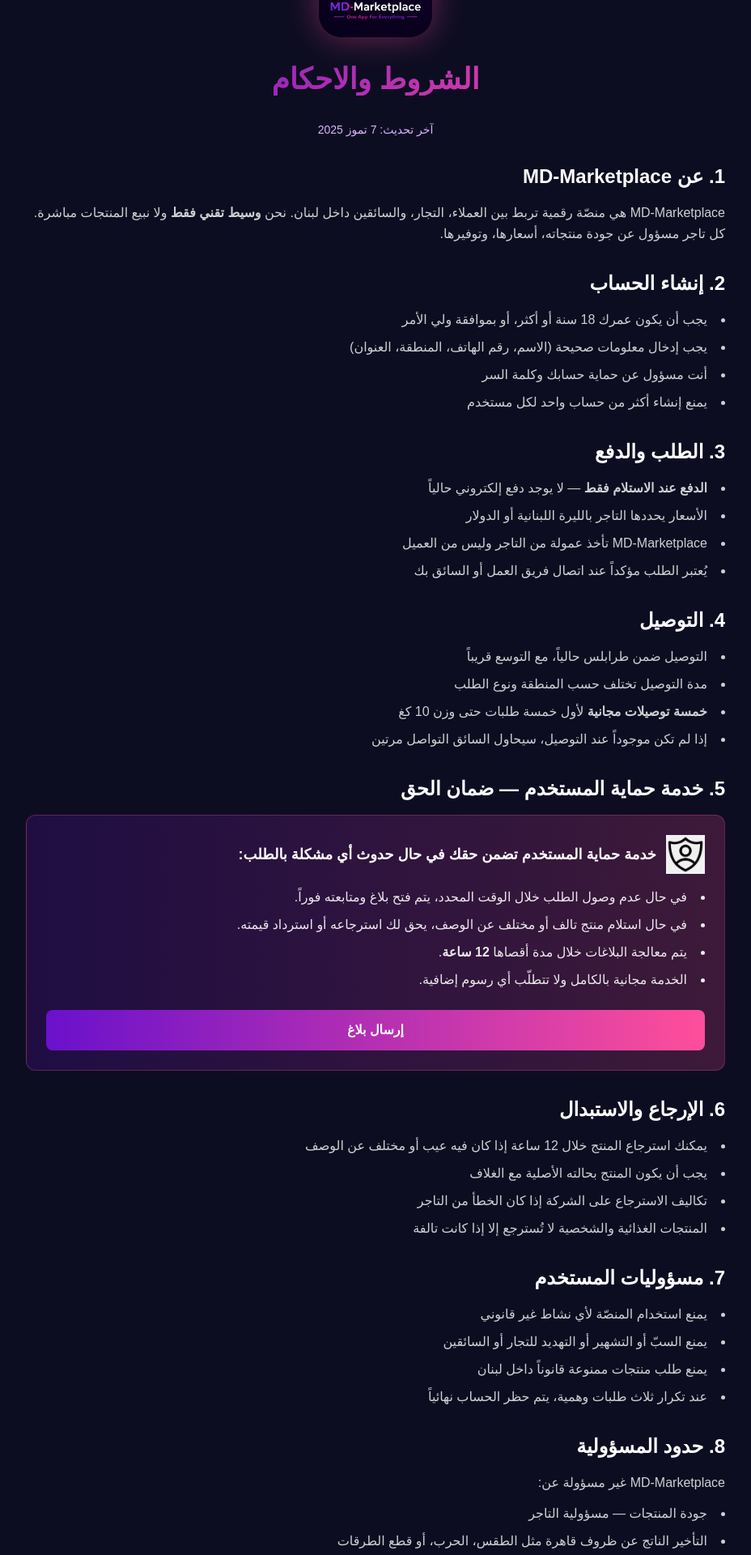
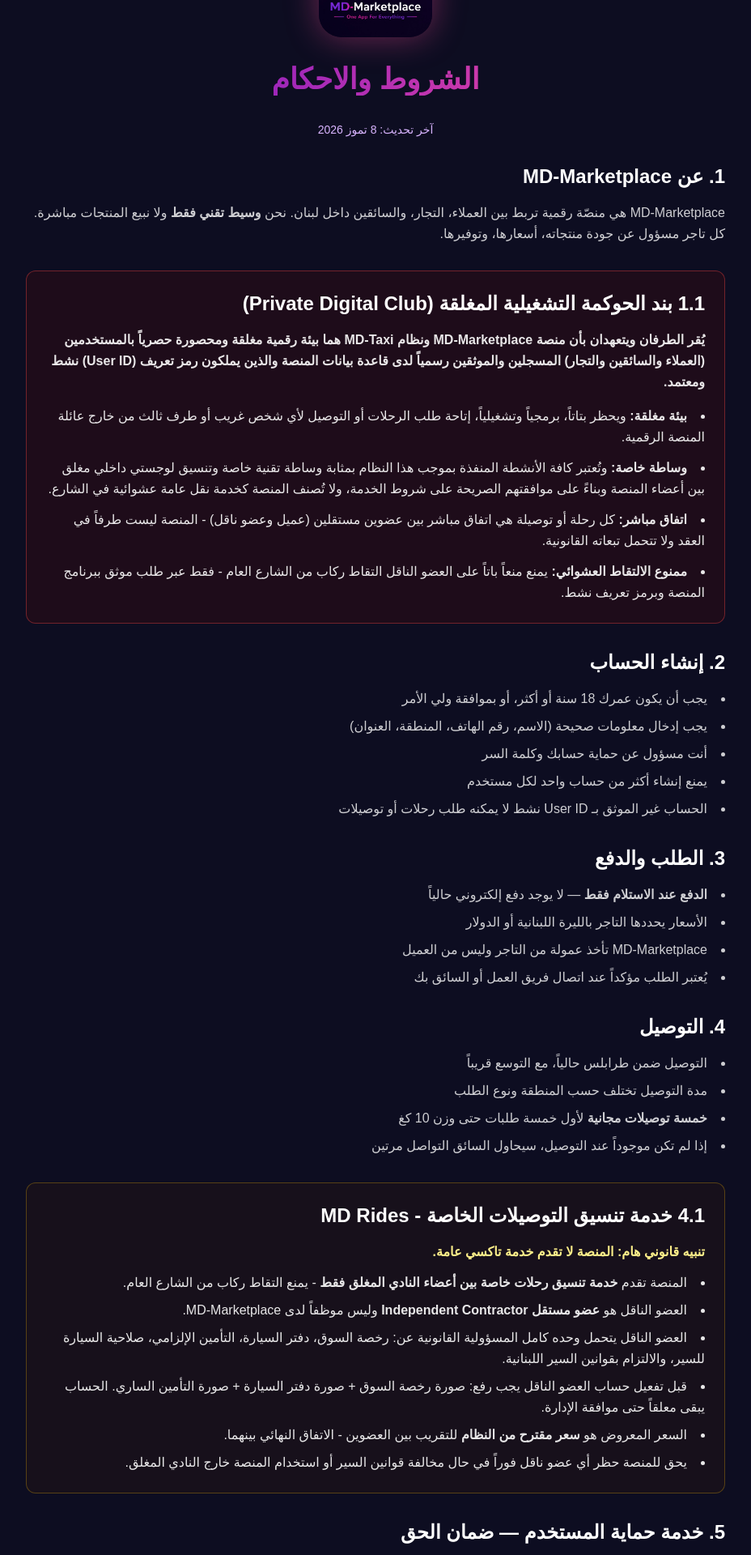
Before and after one commit to mjahto18-ui/MD-Marketplace, a Next.js app: page /terms in a window 1280 px wide. Shown: the part 184-2104 px from the top of the page at 81% size, without its empty margins (176-1104 px from the left). Built offline with nearby package versions, Linux system fonts and the light colour scheme.

Commit message:
Revise terms and conditions for MD-Marketplace
Updated terms and conditions with new descriptions, keywords, and legal disclaimers. Changed the last update date and adjusted the governing law location.

```diff
--- a/app/terms/page.jsx
+++ b/app/terms/page.jsx
@@ -4,11 +4,11 @@ import Image from 'next/image'
 
 export const metadata = {
   title: "الشروط والأحكام - حقوقك وضماناتك | MD-Marketplace",
-  description: "اقرأ شروط وأحكام MD-Marketplace: دفع عند الاستلام، 5 توصيلات مجانية، خدمة حماية المستخدم، سياسة الإرجاع خلال 12 ساعة، ومسؤوليات العميل والتاجر. آخر تحديث تموز 2025.",
-  keywords: ["شروط واحكام MD Marketplace", "ضمان حق العميل", "سياسة الارجاع لبنان"],
+  description: "اقرأ شروط وأحكام MD-Marketplace: نادي رقمي خاص مغلق، وساطة تقنية فقط، دفع عند الاستلام، 5 توصيلات مجانية، خدمة حماية المستخدم، سياسة الإرجاع خلال 12 ساعة. آخر تحديث تموز 2026.",
+  keywords: ["شروط واحكام MD Marketplace", "ضمان حق العميل", "سياسة الارجاع لبنان", "نادي رقمي خاص"],
   openGraph: {
     title: "الشروط والأحكام - MD-Marketplace",
-    description: "دفع عند الاستلام - حماية المستخدم - إرجاع خلال 12 ساعة",
+    description: "نادي رقمي خاص مغلق - وساطة تقنية فقط - دفع عند الاستلام - حماية المستخدم",
     url: "https://www.md-marketplace.store/terms",
     siteName: "MD-Marketplace",
     locale: "ar_LB",
@@ -49,7 +49,7 @@ export default function TermsPage() {
 
         <div className="space-y-8 text-white/80 leading-relaxed">
 
-          <p className="text-sm text-purple-300 text-center">آخر تحديث: 7 تموز 2025</p>
+          <p className="text-sm text-purple-300 text-center">آخر تحديث: 8 تموز 2026</p>
 
           <section>
             <h2 className="text-2xl font-bold text-white mb-4">1. عن MD-Marketplace</h2>
@@ -60,6 +60,28 @@ export default function TermsPage() {
             </p>
           </section>
 
+          {/* بند الحوكمة التشغيلية المغلقة - بند الحماية الاساسي */}
+          <section className="bg-red-950/30 border border-red-500/40 rounded-xl p-6">
+            <h2 className="text-2xl font-bold text-white mb-4">1.1 بند الحوكمة التشغيلية المغلقة (Private Digital Club)</h2>
+            <p className="text-white/90 mb-4 font-semibold">
+              يُقر الطرفان ويتعهدان بأن منصة MD-Marketplace ونظام MD-Taxi هما بيئة رقمية مغلقة ومحصورة حصرياً بالمستخدمين (العملاء والسائقين والتجار) المسجلين والموثقين رسمياً لدى قاعدة بيانات المنصة والذين يملكون رمز تعريف (User ID) نشط ومعتمد.
+            </p>
+            <ul className="list-disc list-inside space-y-3 text-white/90">
+              <li>
+                <strong>بيئة مغلقة:</strong> ويحظر بتاتاً، برمجياً وتشغيلياً، إتاحة طلب الرحلات أو التوصيل لأي شخص غريب أو طرف ثالث من خارج عائلة المنصة الرقمية.
+              </li>
+              <li>
+                <strong>وساطة خاصة:</strong> وتُعتبر كافة الأنشطة المنفذة بموجب هذا النظام بمثابة وساطة تقنية خاصة وتنسيق لوجستي داخلي مغلق بين أعضاء المنصة وبناءً على موافقتهم الصريحة على شروط الخدمة، ولا تُصنف المنصة كخدمة نقل عامة عشوائية في الشارع.
+              </li>
+              <li>
+                <strong>اتفاق مباشر:</strong> كل رحلة أو توصيلة هي اتفاق مباشر بين عضوين مستقلين (عميل وعضو ناقل) - المنصة ليست طرفاً في العقد ولا تتحمل تبعاته القانونية.
+              </li>
+              <li>
+                <strong>ممنوع الالتقاط العشوائي:</strong> يمنع منعاً باتاً على العضو الناقل التقاط ركاب من الشارع العام - فقط عبر طلب موثق ببرنامج المنصة وبرمز تعريف نشط.
+              </li>
+            </ul>
+          </section>
+
           <section>
             <h2 className="text-2xl font-bold text-white mb-4">2. إنشاء الحساب</h2>
             <ul className="list-disc list-inside space-y-2">
@@ -67,6 +89,7 @@ export default function TermsPage() {
               <li>يجب إدخال معلومات صحيحة (الاسم، رقم الهاتف، المنطقة، العنوان)</li>
               <li>أنت مسؤول عن حماية حسابك وكلمة السر</li>
               <li>يمنع إنشاء أكثر من حساب واحد لكل مستخدم</li>
+              <li>الحساب غير الموثق بـ User ID نشط لا يمكنه طلب رحلات أو توصيلات</li>
             </ul>
           </section>
 
@@ -87,6 +110,20 @@ export default function TermsPage() {
               <li>مدة التوصيل تختلف حسب المنطقة ونوع الطلب</li>
               <li><strong>خمسة توصيلات مجانية</strong> لأول خمسة طلبات حتى وزن 10 كغ</li>
               <li>إذا لم تكن موجوداً عند التوصيل، سيحاول السائق التواصل مرتين</li>
+            </ul>
+          </section>
+
+          {/* بند خدمة التوصيلات الخاصة - بدل كلمة تاكسي */}
+          <section className="bg-yellow-950/20 border border-yellow-500/30 rounded-xl p-6">
+            <h2 className="text-2xl font-bold text-white mb-4">4.1 خدمة تنسيق التوصيلات الخاصة - MD Rides</h2>
+            <p className="text-yellow-200 font-semibold mb-3">تنبيه قانوني هام: المنصة لا تقدم خدمة تاكسي عامة.</p>
+            <ul className="list-disc list-inside space-y-2 text-white/90">
+              <li>المنصة تقدم <strong>خدمة تنسيق رحلات خاصة بين أعضاء النادي المغلق فقط</strong> - يمنع التقاط ركاب من الشارع العام.</li>
+              <li>العضو الناقل هو <strong>عضو مستقل Independent Contractor</strong> وليس موظفاً لدى MD-Marketplace.</li>
+              <li>العضو الناقل يتحمل وحده كامل المسؤولية القانونية عن: رخصة السوق، دفتر السيارة، التأمين الإلزامي، صلاحية السيارة للسير، والالتزام بقوانين السير اللبنانية.</li>
+              <li>قبل تفعيل حساب العضو الناقل يجب رفع: صورة رخصة السوق + صورة دفتر السيارة + صورة التأمين الساري. الحساب يبقى معلقاً حتى موافقة الإدارة.</li>
+              <li>السعر المعروض هو <strong>سعر مقترح من النظام</strong> للتقريب بين العضوين - الاتفاق النهائي بينهما.</li>
+              <li>يحق للمنصة حظر أي عضو ناقل فوراً في حال مخالفة قوانين السير أو استخدام المنصة خارج النادي المغلق.</li>
             </ul>
           </section>
 
@@ -126,6 +163,7 @@ export default function TermsPage() {
               <li>يمنع السبّ أو التشهير أو التهديد للتجار أو السائقين</li>
               <li>يمنع طلب منتجات ممنوعة قانوناً داخل لبنان</li>
               <li>عند تكرار ثلاث طلبات وهمية، يتم حظر الحساب نهائياً</li>
+              <li>يمنع استخدام المنصة لالتقاط ركاب من الشارع خارج نظام الطلب الموثق</li>
             </ul>
           </section>
 
@@ -140,6 +178,16 @@ export default function TermsPage() {
             </ul>
           </section>
 
+          {/* بند اخلاء مسؤولية النقل */}
+          <section className="bg-green-950/20 border border-green-500/30 rounded-xl p-6">
+            <h2 className="text-2xl font-bold text-white mb-4">8.1 إخلاء مسؤولية النقل والسيارات</h2>
+            <p className="text-white/90 leading-relaxed">
+              يقر العميل والعضو الناقل بأن MD-Marketplace لا تملك أسطول نقل ولا تشغل سيارات أجرة عمومية ولا تملك نمر حمراء، ولا توظف سائقين.
+              دور المنصة محصور بالوساطة التقنية بين أعضاء موثقين داخل نادي رقمي خاص مغلق.
+              أي مخالفة لقوانين السير أو النقل أو عدم قانونية سيارة العضو الناقل يتحملها العضو الناقل وحده بشكل كامل، ويحق للمنصة حظره فوراً دون تعويض ودون أي مسؤولية قانونية على المنصة.
+            </p>
+          </section>
+
           <section>
             <h2 className="text-2xl font-bold text-white mb-4">9. تعديل الشروط</h2>
             <p>يحق لـ MD-Marketplace تعديل الشروط في أي وقت. تصبح التعديلات سارية بعد <strong>سبعة أيام</strong> من نشرها. استمرارك باستخدام التطبيق يعني موافقتك على الشروط الجديدة.</p>
@@ -147,7 +195,7 @@ export default function TermsPage() {
 
           <section>
             <h2 className="text-2xl font-bold text-white mb-4">10. القانون الحاكم</h2>
-            <p>تخضع هذه الشروط للقانون اللبناني. أي نزاع يتم حله عبر المحاكم اللبنانية المختصة في <strong>بيروت</strong>.</p>
+            <p>تخضع هذه الشروط للقانون اللبناني. أي نزاع يتم حله عبر المحاكم اللبنانية المختصة في <strong>طرابلس</strong>.</p>
           </section>
 
           <section>
@@ -155,6 +203,13 @@ export default function TermsPage() {
             <p>لأي استفسار قانوني أو حقوقي: واتساب 9613177653</p>
           </section>
 
+          <section className="bg-[#1A1A33] border border-purple-500/20 rounded-xl p-6">
+            <h2 className="text-xl font-bold text-white mb-3">12. الموافقة الصريحة على النادي المغلق</h2>
+            <p className="text-white/80">
+              بإنشائك حساب وتفعيلك User ID نشط، أنت تقر صراحة بأنك عضو في نادي رقمي خاص مغلق Private Digital Club، وأنك توافق على جميع بنود الحوكمة المغلقة، وأنك لن تستخدم المنصة لالتقاط ركاب عشوائيين من الشارع العام، وأن جميع طلباتك تتم عبر المنصة فقط وبموافقة صريحة على كونها وساطة تقنية خاصة.
+            </p>
+          </section>
+
         </div>
       </div>
     </div>
```
